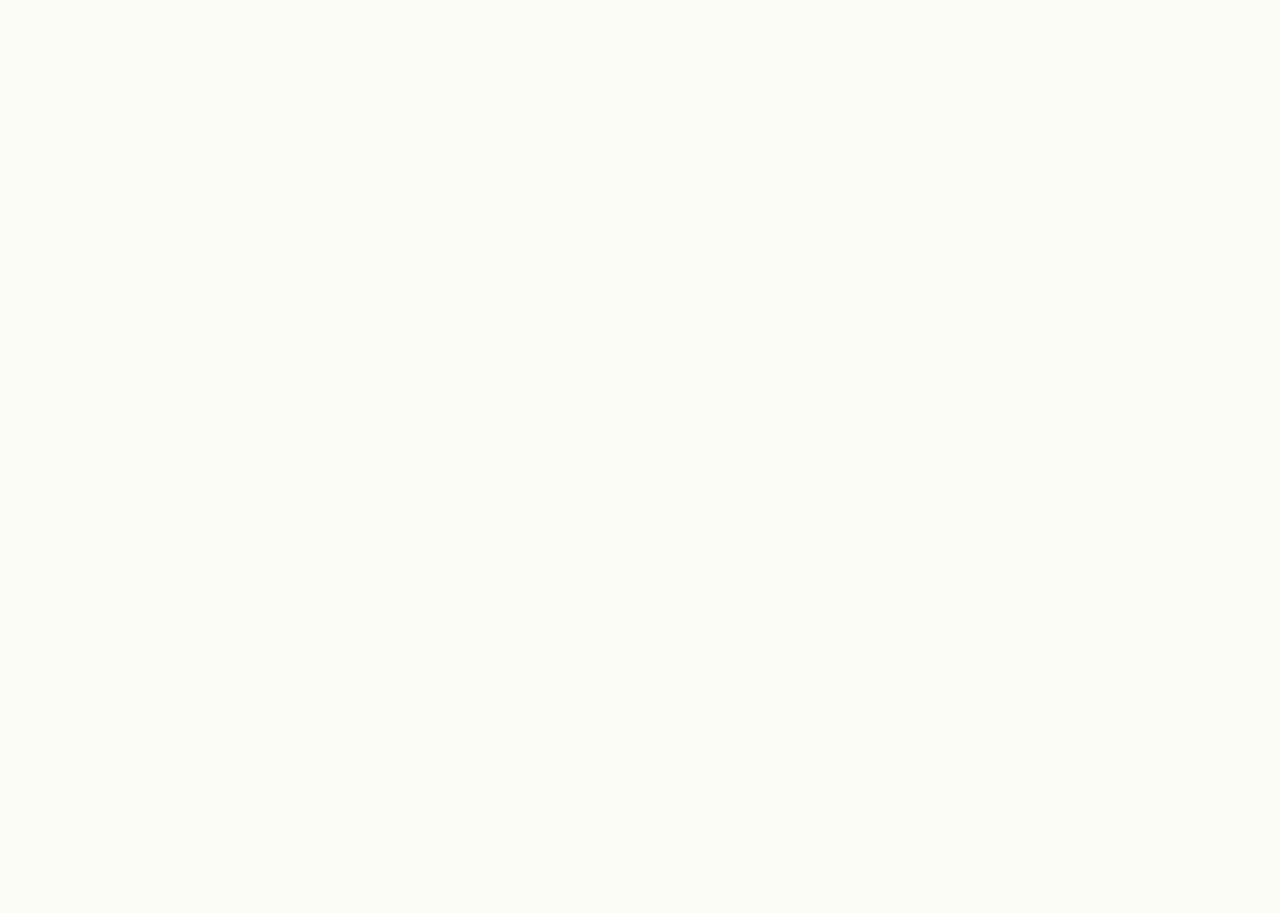
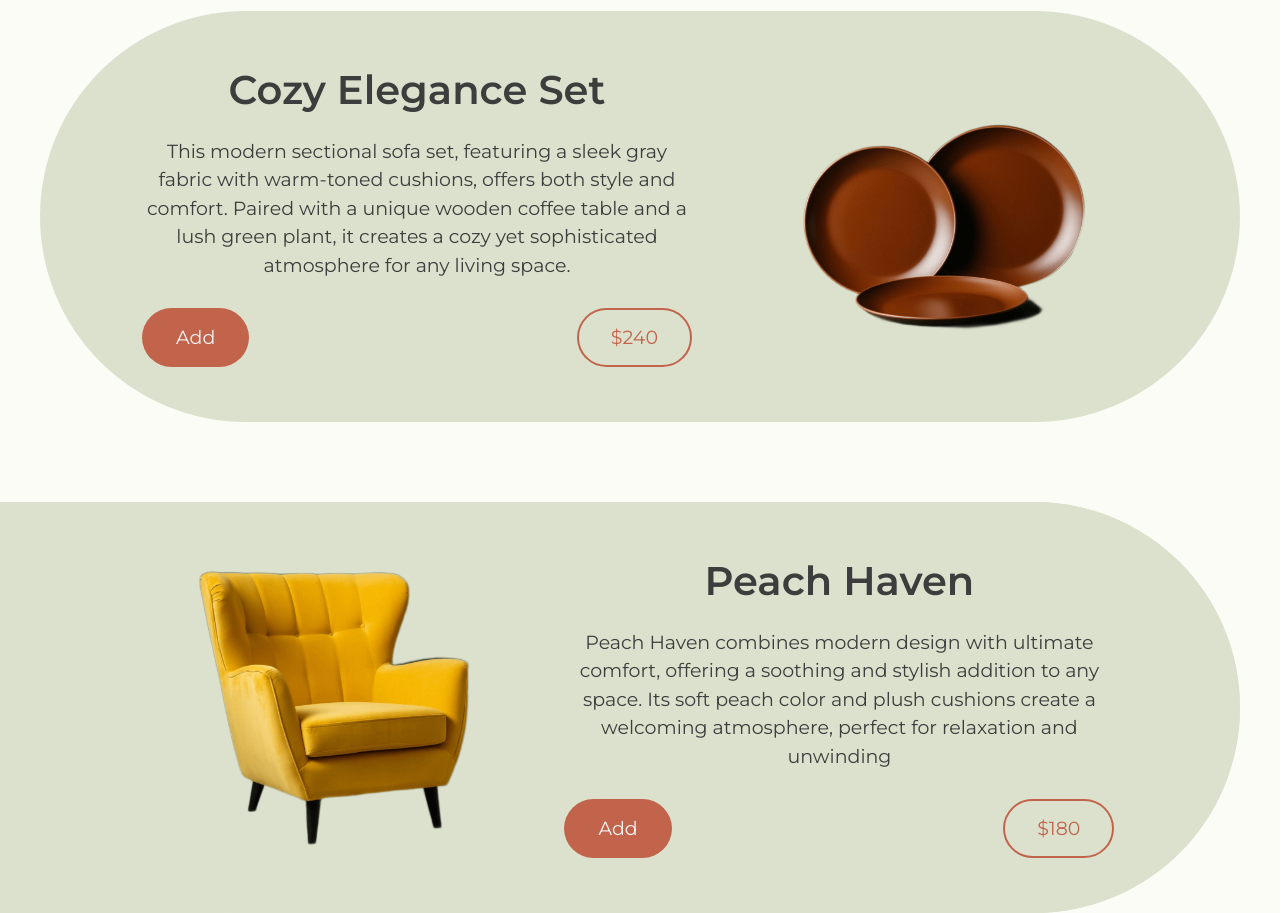
Before and after one commit to DinaKobrik/HomeVibe-Next, a Next.js app: page / in a window 1280 px wide. Shown: the part 3200-4113 px from the top of the page. Before the commit the page ends 2640 px from the top, so only its background shows below. Built offline with nearby package versions, Linux system fonts and the light colour scheme.

Commit message:
Created a quick-add-cart section

```diff
--- a/src/app/globals.css
+++ b/src/app/globals.css
@@ -4,6 +4,7 @@
   --color-white: #f4f4f4;
   --bg-white: #fafcf5;
   --color-black: #3d3d3d;
+  --green-light: #dce1cd;
   --green-dark: #6b705c;
   --color-border: #cecece;
   --border-s: 16px;
--- a/src/app/page.tsx
+++ b/src/app/page.tsx
@@ -4,6 +4,7 @@ import {
   Partners,
   PromoBanner,
   Advantages,
+  QuickAddCart,
 } from "@/components/sections/homepage";
 
 export default async function HomePage() {
@@ -14,6 +15,7 @@ export default async function HomePage() {
       <Partners />
       <PromoBanner />
       <Advantages />
+      <QuickAddCart />
     </>
   );
 }
--- a/src/components/sections/homepage/index.ts
+++ b/src/components/sections/homepage/index.ts
@@ -3,3 +3,4 @@ export * from "./seasonal-discounts/SeasonalDiscounts";
 export * from "./partners/Partners";
 export * from "./promo-banner/PromoBanner";
 export * from "./advantages/Advantages";
+export * from "./quick-add-cart/Quick-add-cart";
--- /dev/null
+++ b/src/components/sections/homepage/quick-add-cart/Quick-add-cart.tsx
@@ -0,0 +1,74 @@
+import React from "react";
+import { Heading, Button, P } from "@/components/ui/";
+import Image from "next/image";
+import styles from "./quick-add-cart.module.css";
+
+const products = [
+  {
+    title: "Amber Comfort Sofa",
+    description:
+      "This single-seat sofa with a modern design and an orange velvet cover brings a combination of comfort and elegance to your living space. With a soft seat and wide armrests, it is an ideal choice for relaxation and stylish minimal decor",
+    price: "$120",
+    image: "/images/seasonal-discounts/decor.png",
+    wrapperClass: styles.wrapperRight,
+    layoutClass: styles.layoutLeft,
+  },
+  {
+    title: "Cozy Elegance Set",
+    description:
+      "This modern sectional sofa set, featuring a sleek gray fabric with warm-toned cushions, offers both style and comfort. Paired with a unique wooden coffee table and a lush green plant, it creates a cozy yet sophisticated atmosphere for any living space.",
+    price: "$240",
+    image: "/images/seasonal-discounts/kitchen.png",
+    wrapperClass: styles.wrapperCenter,
+    layoutClass: styles.layoutRight,
+  },
+  {
+    title: "Peach Haven",
+    description:
+      "Peach Haven combines modern design with ultimate comfort, offering a soothing and stylish addition to any space. Its soft peach color and plush cushions create a welcoming atmosphere, perfect for relaxation and unwinding",
+    price: "$180",
+    image: "/images/seasonal-discounts/furniture.png",
+    wrapperClass: styles.wrapperLeft,
+    layoutClass: styles.layoutLeft,
+  },
+];
+
+export const QuickAddCart: React.FC = () => {
+  return (
+    <section>
+      <div className={styles.grid}>
+        {products.map((product, index) => (
+          <div
+            key={index}
+            className={`${styles.cardWrapper} ${product.wrapperClass}`}>
+            <div className={`${styles.card} ${product.layoutClass}`}>
+              <div className={styles.imageWrapper}>
+                <Image
+                  src={product.image}
+                  alt={product.title}
+                  fill
+                  className={styles.image}
+                  priority
+                />
+              </div>
+              <div className={styles.content}>
+                <div>
+                  <Heading level="h2" className={styles.productTitle}>
+                    {product.title}
+                  </Heading>
+                  <P>{product.description}</P>
+                </div>
+                <div className={styles.bottom}>
+                  <Button href="/" variant="primary">
+                    Add
+                  </Button>
+                  <span className={styles.price}>{product.price}</span>
+                </div>
+              </div>
+            </div>
+          </div>
+        ))}
+      </div>
+    </section>
+  );
+};
--- /dev/null
+++ b/src/components/sections/homepage/quick-add-cart/quick-add-cart.module.css
@@ -0,0 +1,182 @@
+.grid {
+  display: flex;
+  flex-direction: column;
+  gap: 80px;
+  align-items: center;
+}
+
+.cardWrapper {
+  position: relative;
+  width: 100%;
+}
+
+.cardWrapper::before {
+  content: "";
+  position: absolute;
+  top: 0;
+  bottom: 0;
+  background: var(--green-light);
+  z-index: -1;
+}
+
+.wrapperRight::before {
+  right: -50%;
+  left: 0;
+  border-radius: 9999px 0 0 9999px;
+}
+
+.wrapperCenter::before {
+  display: none;
+}
+
+.wrapperLeft::before {
+  left: -50%;
+  right: 0;
+  border-radius: 0 9999px 9999px 0;
+}
+
+.card {
+  min-height: 411px;
+  position: relative;
+  max-width: 1300px;
+  margin: 0 auto;
+  overflow: hidden;
+  background: var(--green-light);
+  display: grid;
+  gap: 40px;
+  align-items: center;
+  padding: 55px 102px;
+  border-radius: 9999px;
+}
+
+.imageWrapper {
+  position: relative;
+  width: 100%;
+  height: 100%;
+}
+
+.image {
+  object-fit: contain;
+}
+
+.content {
+  max-width: 550px;
+  display: flex;
+  height: 100%;
+  flex-direction: column;
+  justify-content: space-between;
+  gap: 24px;
+  text-align: center;
+}
+
+.productTitle {
+  margin-bottom: 24px;
+}
+
+.bottom {
+  display: flex;
+  justify-content: space-between;
+  align-items: center;
+  gap: 24px;
+}
+
+.price {
+  display: inline-flex;
+  align-items: center;
+  justify-content: center;
+  padding: 16px 32px;
+  font-size: 19px;
+  font-weight: 400;
+  border-radius: 9999px;
+  cursor: pointer;
+  transition: all 0.3s ease-in-out;
+  border: 2px solid var(--primary);
+  background-color: transparent;
+  color: var(--primary);
+}
+
+.layoutLeft {
+  grid-template-areas: "image content";
+
+  grid-template-columns: 1fr 1.5fr;
+}
+
+.layoutLeft .content {
+  grid-area: content;
+}
+
+.layoutLeft .imageWrapper {
+  grid-area: image;
+}
+
+.layoutRight {
+  grid-template-areas: "content image";
+  grid-template-columns: 1.5fr 1fr;
+}
+
+.layoutRight .content {
+  grid-area: content;
+}
+
+.layoutRight .imageWrapper {
+  grid-area: image;
+}
+
+@media (max-width: 992px) {
+  .grid {
+    gap: 24px;
+  }
+
+  .cardWrapper::before {
+    left: 0;
+    right: 0;
+    background: none;
+  }
+
+  .card {
+    min-height: 0;
+    background: linear-gradient(
+      to bottom,
+      var(--green-light) 0%,
+      var(--bg-white) 100%
+    );
+    grid-template-columns: 1fr;
+    grid-template-areas: "image" "content";
+    border-radius: var(--border-l) var(--border-l) var(--border-s)
+      var(--border-s);
+    padding: 20px;
+  }
+
+  .layoutLeft,
+  .layoutRight {
+    grid-template-areas: "image" "content";
+  }
+
+  .imageWrapper {
+    height: 200px;
+  }
+
+  .content {
+    max-width: 100%;
+    text-align: center;
+  }
+
+  .bottom {
+    justify-content: center;
+  }
+
+  .price {
+    padding: 12px 20px;
+    font-size: 16px;
+  }
+}
+@media (max-width: 576px) {
+  .button {
+    gap: 16px;
+  }
+
+  .price {
+    padding: 8px 12px;
+    font-size: 12px;
+  }
+}
```
